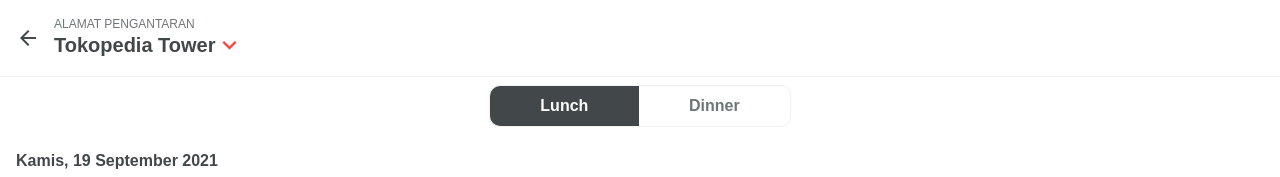
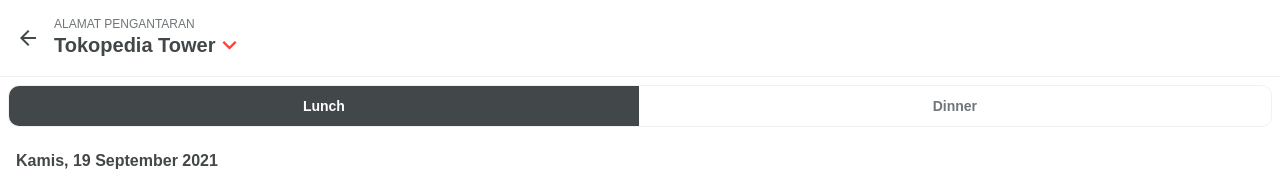
Before and after one commit to reykim7124/d98078217aabad562ec092f52580a0d248aa6270, a React (Create React App) app: page / in a window 1280 px wide. Shown: the top 177 px of the page. Built offline with nearby package versions, Linux system fonts and the light colour scheme.

Commit message:
update toggle product type

```diff
--- a/src/components/TopNav.js
+++ b/src/components/TopNav.js
@@ -1,5 +1,6 @@
 import { useState, useContext } from 'react'
 import { ThemeContext } from '../contexts/ThemeContext'
+import { ProductContext } from '../contexts/ProductContext'
 import ModalLocation from './ModalLocation'
 import styled from 'styled-components'
 
@@ -20,13 +21,13 @@
   & > .product-toggle {
     display: flex;
     justify-content: center;
-    margin-top: 8px;
+    margin: 8px 0;
+    padding: 0 8px;
   }
 `
 
 const ButtonProductWrapper = styled.div`
   width: 100%;
-  max-width: 300px;
   display: flex;
   height: 40px;
   border: 1px solid ${props => props.outline};
@@ -38,8 +39,9 @@
   color: ${props => props.subText};
   background-color: ${props => props.bg};
   flex-grow: 1;
-  font-size: 16px;
+  font-size: 0.875rem;
   font-weight: 600;
+  cursor: pointer;
 
   &:first-child {
     border-radius: 10px 0 0 10px;
@@ -51,26 +53,28 @@
 `
 
 function ProductToggle() {
-  const [menu, toggleMenu] = useState(true)
+  const [color, toggleColor] = useState(true)
   const theme = useContext(ThemeContext)
+  const { toggleMenu } = useContext(ProductContext)
 
-  function handleToggleMenu(e) {
+  function handleToggleColor(e) {
+    toggleColor(e)
     toggleMenu(e)
   }
 
   return (
     <ButtonProductWrapper outline={theme.outline}>
       <ButtonProductType
-        subText={menu ? theme.bg : theme.subText}
-        bg={menu ? theme.text : theme.bg}
-        onClick={() => handleToggleMenu(true)}
+        subText={color ? theme.bg : theme.subText}
+        bg={color ? theme.text : theme.bg}
+        onClick={() => handleToggleColor(true)}
       >
         Lunch
       </ButtonProductType>
       <ButtonProductType
-        subText={menu ? theme.subText : theme.bg}
-        bg={menu ? theme.bg : theme.text}
-        onClick={() => handleToggleMenu(false)}
+        subText={color ? theme.subText : theme.bg}
+        bg={color ? theme.bg : theme.text}
+        onClick={() => handleToggleColor(false)}
       >
         Dinner
       </ButtonProductType>
@@ -82,11 +86,11 @@
   const theme = useContext(ThemeContext)
   return (
     <Nav bg={theme.bg} outline={theme.outline}>
-      <div className="modal-button">
-        <i className="material-icons" style={{color: theme.text}}>arrow_back</i>
+      <div className='modal-button'>
+        <i className='material-icons' style={{color: theme.text}}>arrow_back</i>
         <ModalLocation />
       </div>
-      <div className="product-toggle">
+      <div className='product-toggle'>
         <ProductToggle />
       </div>
     </Nav>
```
